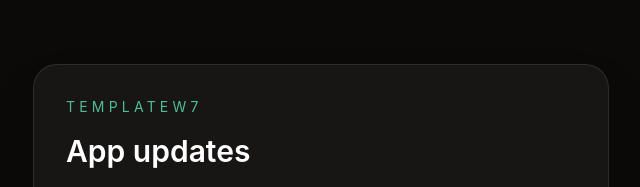
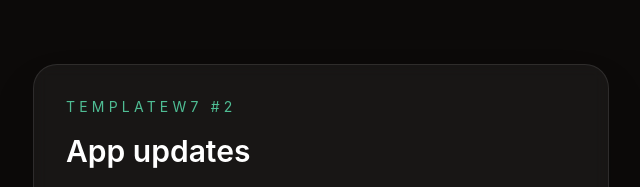
Before and after one commit to fikryfahrezy/tauri-template-w7, a Vue app: page / in a window 1280 px wide. Shown: the top 187 px of the page, without its empty margins (319-959 px from the left). Built offline with nearby package versions, Linux system fonts and the light colour scheme.

Commit message:
Bump version to 0.2.0 in package.json, Cargo.toml, Cargo.lock, and tauri.conf.json; update template name in App.vue

```diff
--- a/package.json
+++ b/package.json
@@ -1,7 +1,7 @@
 {
   "name": "tauri-template-w7",
   "private": true,
-  "version": "0.1.0",
+  "version": "0.2.0",
   "type": "module",
   "scripts": {
     "dev": "vite",
--- a/src-tauri/tauri.conf.json
+++ b/src-tauri/tauri.conf.json
@@ -1,7 +1,7 @@
 {
   "$schema": "https://schema.tauri.app/config/2",
   "productName": "templatew7",
-  "version": "0.1.0",
+  "version": "0.2.0",
   "identifier": "com.fikryfahrezy.templatew7",
   "build": {
     "beforeDevCommand": "pnpm run dev",
--- a/src/App.vue
+++ b/src/App.vue
@@ -105,7 +105,7 @@ const installUpdate = async () => {
   <div class="min-h-screen bg-stone-950 px-6 py-16 text-stone-50">
     <div class="mx-auto flex max-w-xl items-center justify-center">
       <section class="w-full rounded-3xl border border-white/10 bg-white/5 p-8 shadow-2xl shadow-black/30 backdrop-blur">
-        <p class="text-sm uppercase tracking-[0.3em] text-emerald-300/80">TemplateW7</p>
+        <p class="text-sm uppercase tracking-[0.3em] text-emerald-300/80">TemplateW7 #2</p>
         <h1 class="mt-4 text-3xl font-semibold text-white">App updates</h1>
         <p class="mt-3 text-sm leading-6 text-stone-300">
           Check for a newer signed release and choose when to install it.
```
Also changed, not shown: 2 other files (tests, documents, lock files or other folders).
